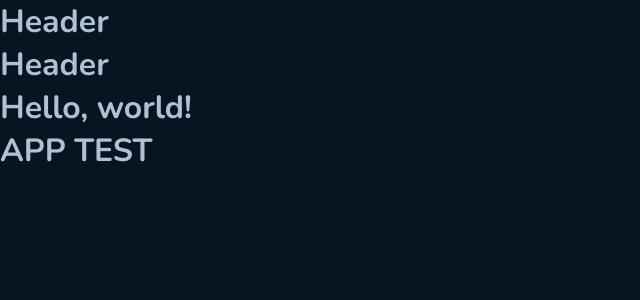
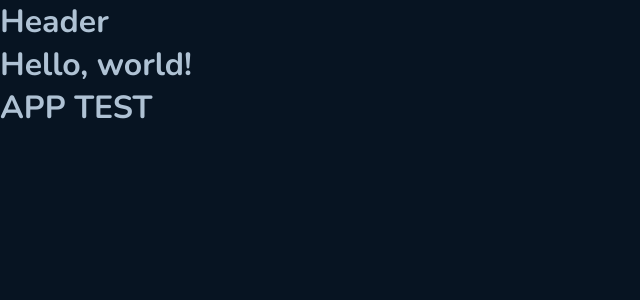
Before and after one commit to JGabriel12/GitHub_Blog, a React (Vite) app: page / in a window 1280 px wide. Shown: the top 300 px of the page, without its empty margins (0-640 px from the left). Built offline with nearby package versions, Linux system fonts and the light colour scheme.

Commit message:
🐛fix: bug fix

```diff
--- a/src/pages/Blog/index.tsx
+++ b/src/pages/Blog/index.tsx
@@ -1,10 +1,6 @@
-import { Header } from '../../components/Header'
-
 export function Blog() {
   return (
     <>
-      <Header />
-
       <h1>Hello, world!</h1>
       <h1>APP TEST</h1>
     </>
```
